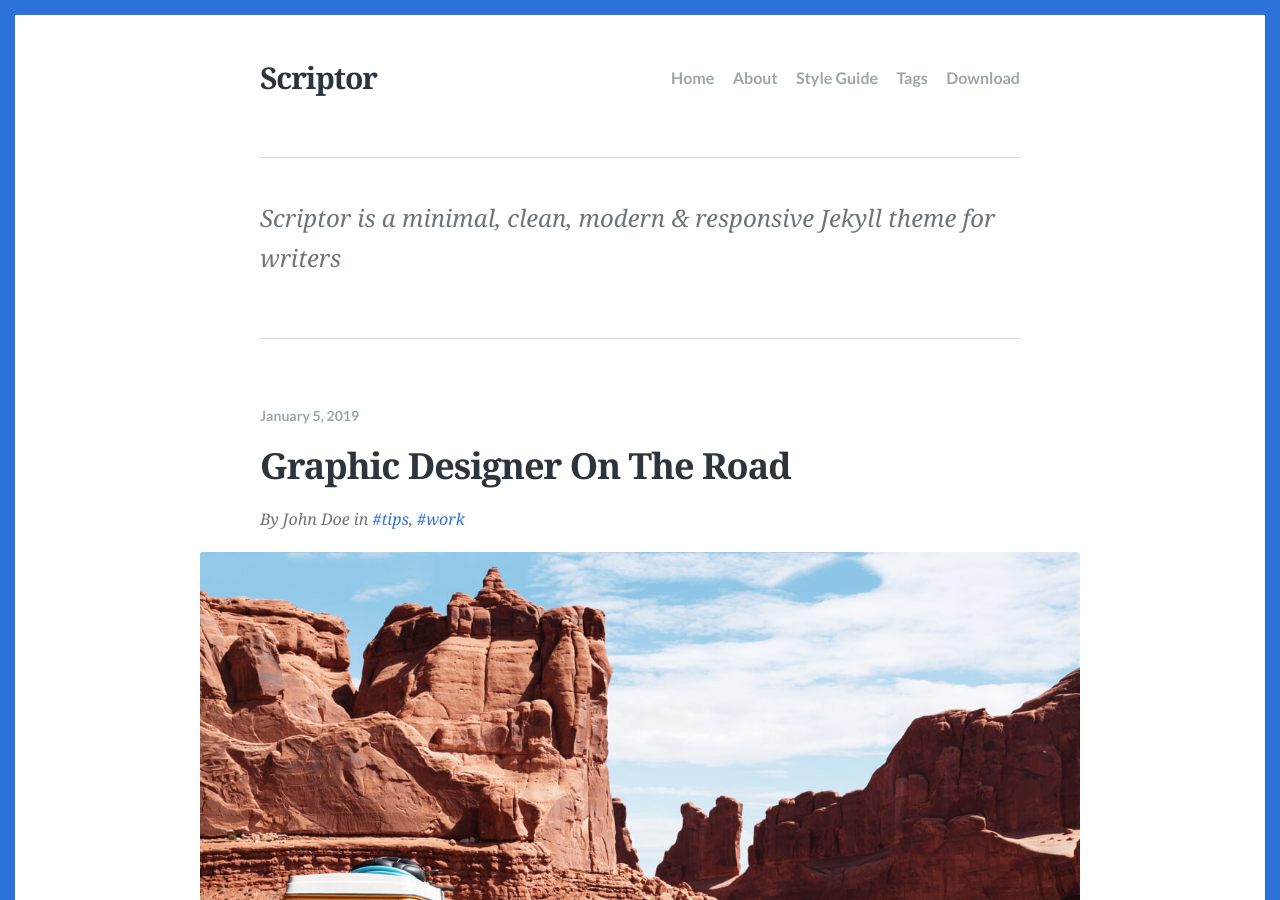
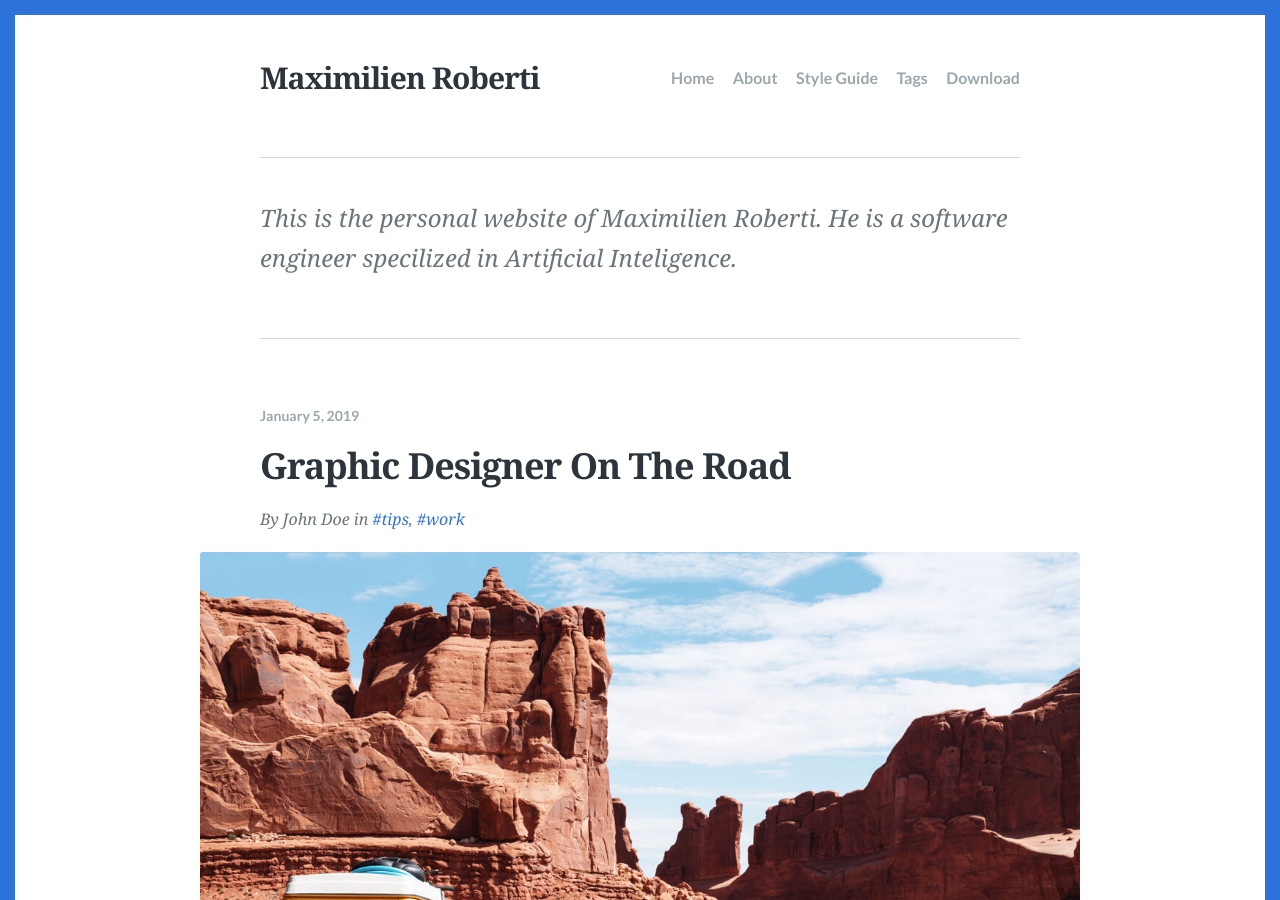
Before and after one commit to maximilienroberti/Scriptor-blog, a Jekyll site: the page built from index.html, in a window 1280 px wide and 900 px high. Built offline with Jekyll 4.4.1, drawn with Linux system fonts in a browser that asks for light colours; some web fonts are replaced; the list of posts is cut into pages by our own code.

Commit message:
Update Config “config”

```diff
--- a/_config.yml
+++ b/_config.yml
@@ -1,9 +1,11 @@
 accent_color: '#2d72d9'
 lang: en-US
-title: Scriptor
-description: 'Scriptor is a minimal, clean, modern & responsive Jekyll theme for writers'
+title: Maximilien Roberti
+description: >-
+  This is the personal website of Maximilien Roberti. He is a software engineer
+  specilized in Artificial Inteligence.
 baseurl: ''
-url: 'https://scriptor-jekyll.netlify.com'
+url: 'https://important-oak-4747e.netlify.com/'
 permalink: '/:title'
 favicon: images/favicon.png
 disqus: justgoodthemes
```
